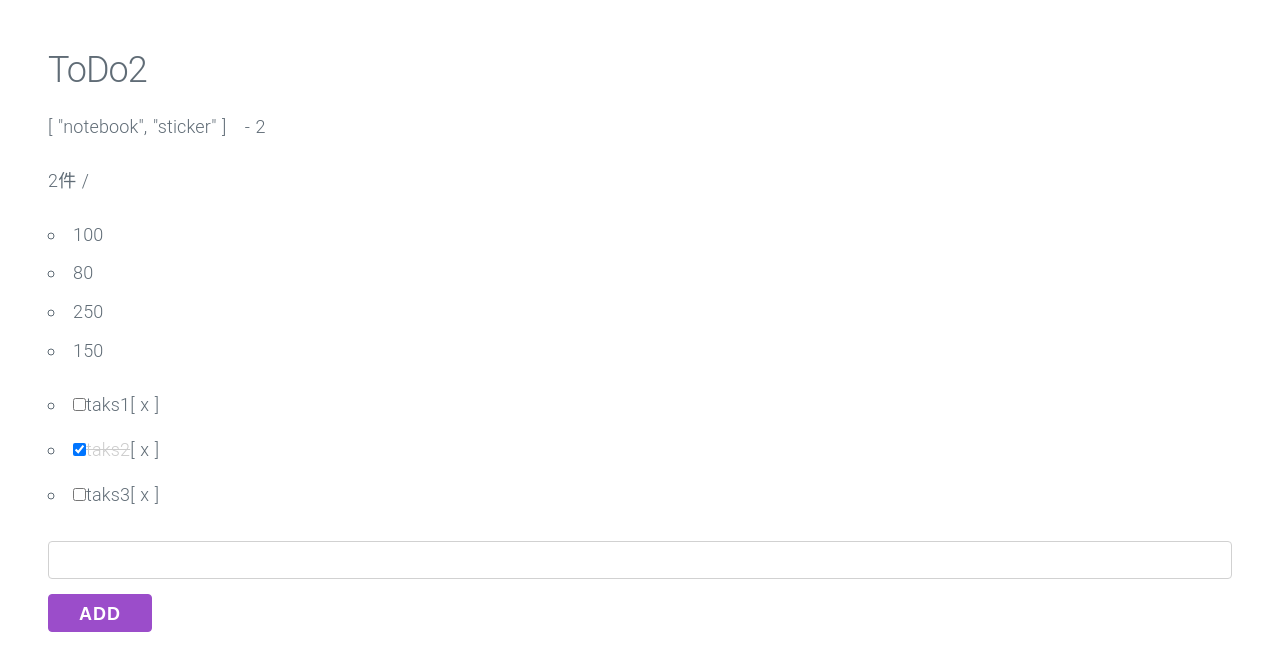
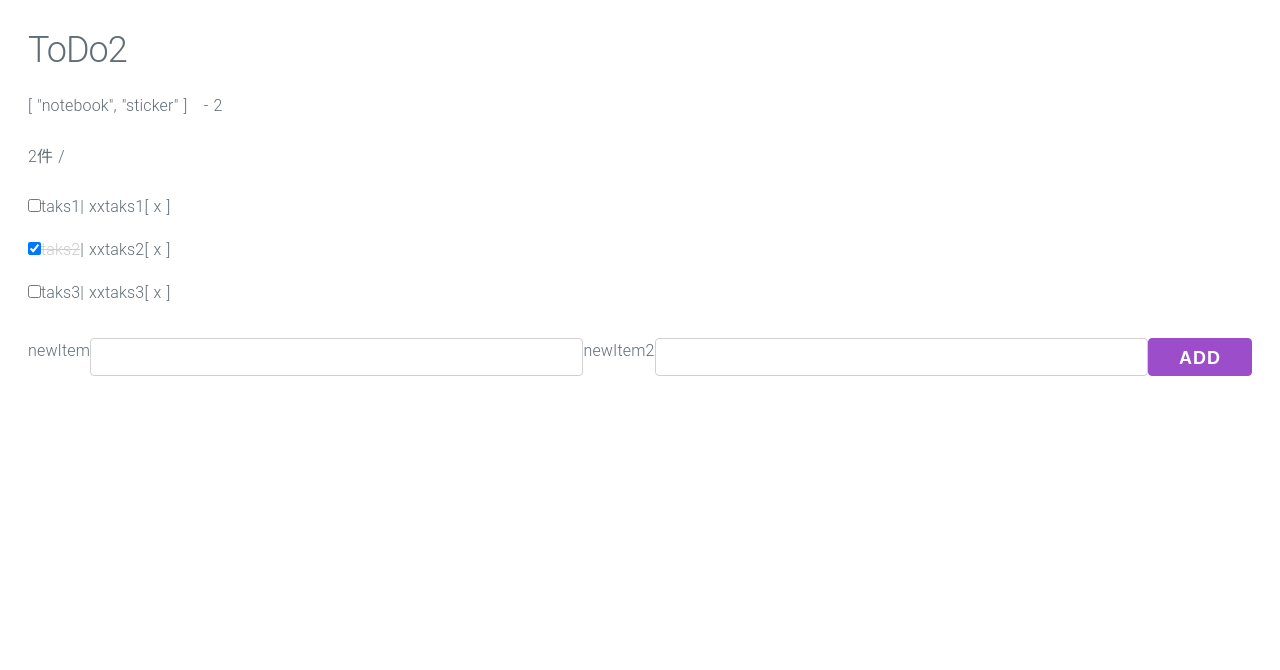
Before and after one commit to BoxPistols/hello-nuxt, a Nuxt app: page /todo2 in a window 1280 px wide. Shown: the top 670 px of the page. Built offline with nearby package versions, Linux system fonts and the light colour scheme.

Commit message:
todo x 2

```diff
--- a/pages/todo2.vue
+++ b/pages/todo2.vue
@@ -4,22 +4,24 @@
   <p>{{ stationary }}　- {{ stationary.length }}</p>
   <p>{{ remaining }}件 / {{ st.length }}</p>
 
-  <ul>
+  <!-- <ul>
     <li v-for="(i, index) in st">
       {{ i }}
     </li>
-  </ul>
+  </ul> -->
   <ul>
     <li v-for="(todo, index) in todos">
       <span><input type="checkbox" v-model="todo.isDone"></span>
       <span :class="{done: todo.isDone}">{{ todo.title }}</span>
+      <span :class="{}">  | {{ todo.sub }}</span>
       <span @click="deleteItem(index)">[ x ]</span>
     </li>
     <li v-show="!todos.length">Nothig to do</li>
   </ul>
 
   <form class="" @submit.prevent="addItem">
-    <input type="text" v-model="newItem">
+    newItem<input type="text" v-model="newItem">
+    newItem2<input type="text" v-model="newItem2">
     <input type="submit" value="Add">
   </form>
 
@@ -32,18 +34,22 @@ export default {
     msg: "hello",
     name: "",
     newItem: '',
+    newItem2: '',
     todos: [{
         title: 'taks1',
+        sub: 'xxtaks1',
         isDone: false,
         isDay: true
       },
       {
         title: 'taks2',
+        sub: 'xxtaks2',
         isDone: true,
         isDay: true
       },
       {
         title: 'taks3',
+        sub: 'xxtaks3',
         isDone: false,
         isDay: false
       },
@@ -61,8 +67,13 @@ export default {
         title: this.newItem,
         isDone: false
       };
-      this.todos.push(item);
+      var item2 = {
+        sub: this.newItem2,
+        isDone: false
+      };
+      this.todos.push(item, item2);
       this.newItem = '';
+      this.newItem2 = '';
     },
     deleteItem: function(index) {
       if (confirm('are you sure?')) {
@@ -97,9 +108,11 @@ export default {
 
 <style lang="scss" scoped>
 @import "./assets/style.scss";
-
+li, form{
+  display: flex;
+}
 #todo2 {
-    padding: 24px;
-    font-size: 18px;
+    padding: 4px;
+    font-size: 16px;
 }
 </style>
```
